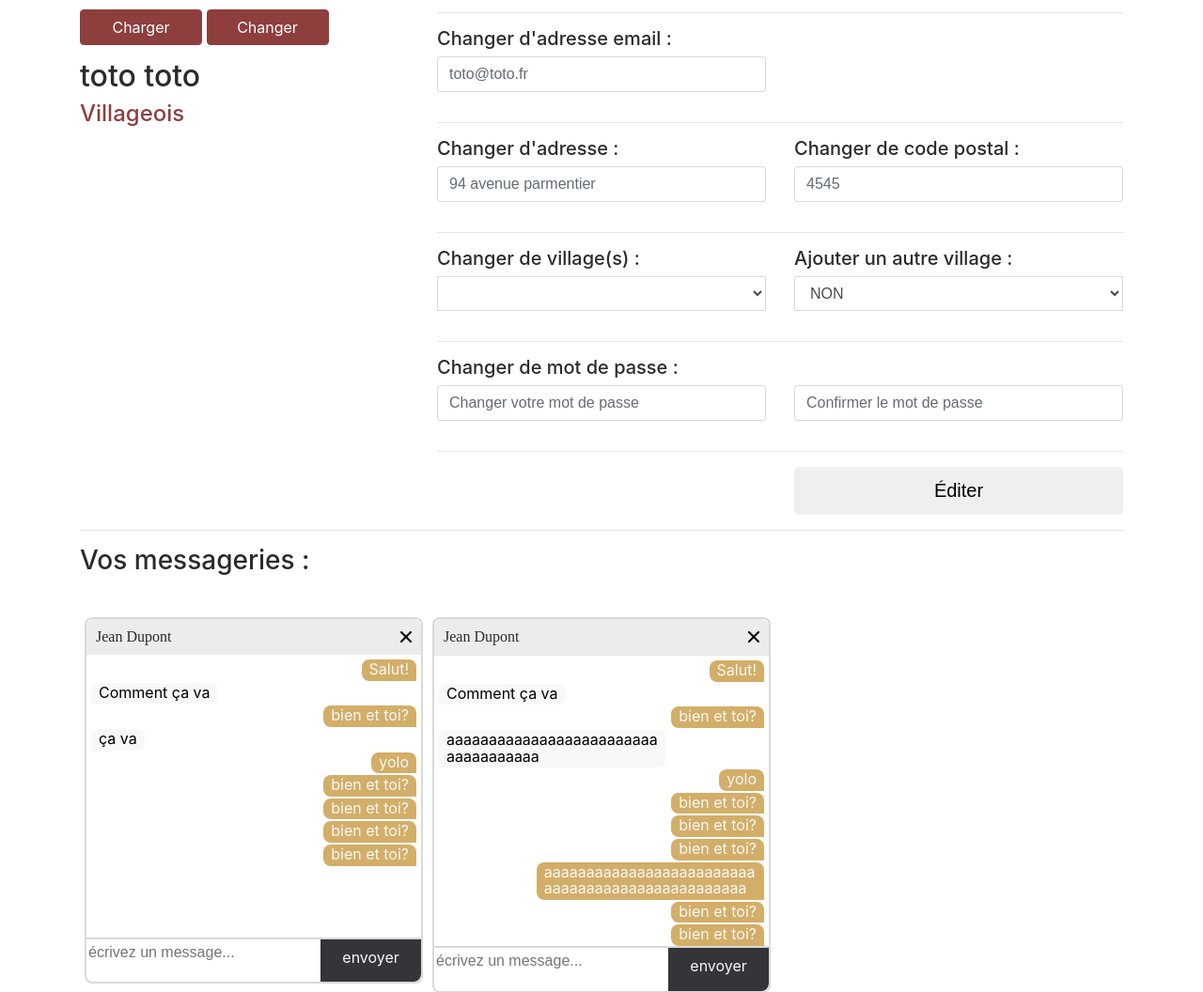
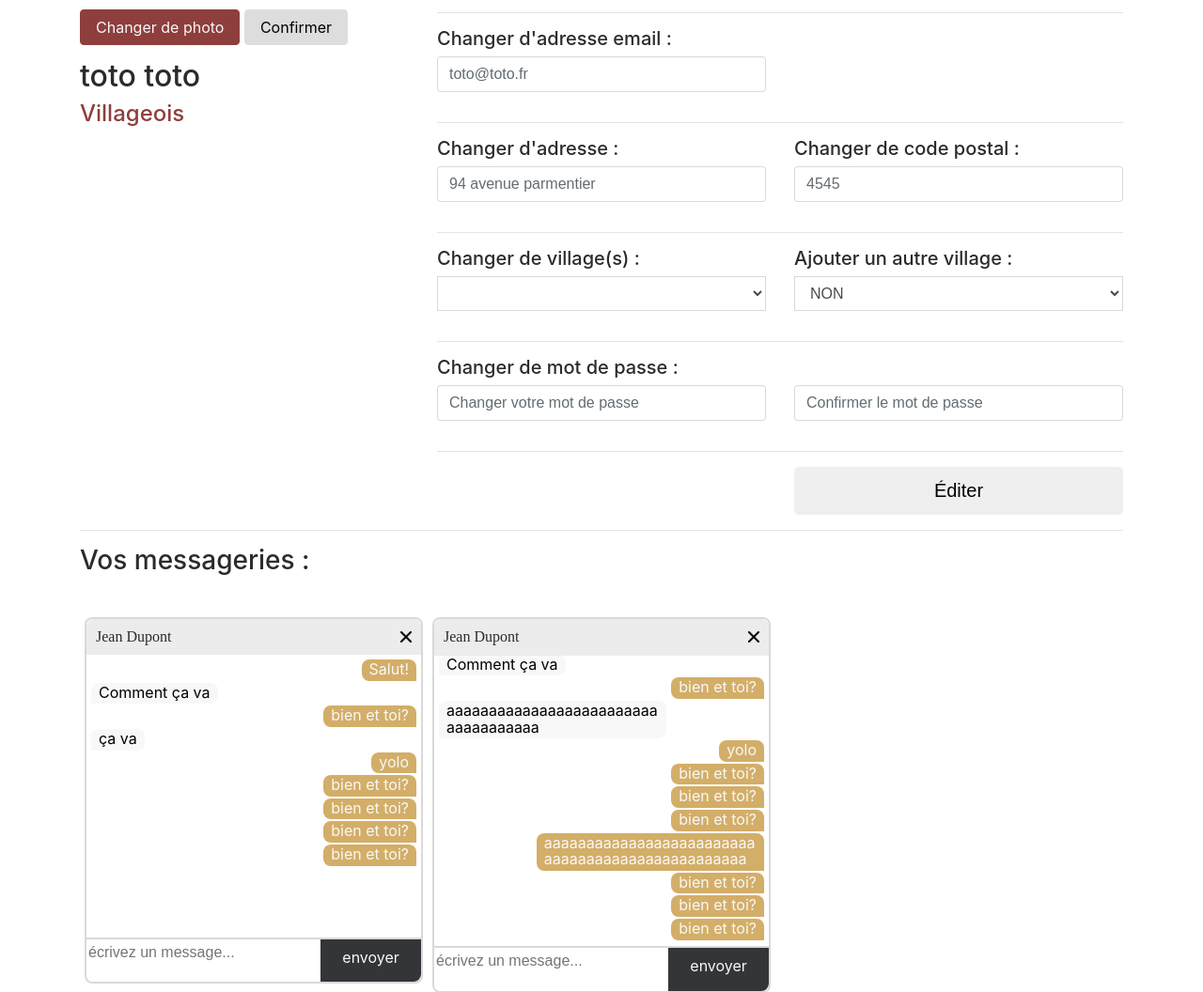
Before and after one commit to nekodemaker/project_vill_artisan, a PHP site: page /index.php?action=profile in a window 1280 px wide. Shown: the part 165-1221 px from the top of the page at 94% size. Run offline with PHP 8.4, Linux system fonts and the light colour scheme; a user stored in the database is signed in; data comes from the database, SQL or seed files in the repository; data that the repository does not hold is empty; some libraries are stand-ins or nearby versions; some web fonts are replaced.

Commit message:
added style for profile page

```diff
--- a/views/profile.html.twig
+++ b/views/profile.html.twig
@@ -12,14 +12,14 @@
                             <img src="{{user.user_pic}}" alt="no picture" class="img-circle img-thumbnail"><br> <!-- faut garder cette images par défaut -->
                             <form method="POST" action="?action=changeProfilePic" enctype="multipart/form-data">
                                     <input type="hidden" name="MAX_FILE_SIZE" value="1048576" />
-                                    <label class="btn btn-primary">
-                                    Charger
-                                    <input type="file" style="display: none;" name="my-pic" id="my-pic" /><br />
+                                    <label class="btn change_photo">
+                                        Changer de photo
+                                        <input type="file" style="display: none;" name="my-pic" id="my-pic" required/>
                                     </label>
-                                     <label class="btn btn-primary">
-                                     Changer
-                                     <input type="submit" style="display: none;" name="submit" value="Envoyer" />
-                                     </label>
+                                    <label class="btn confirm_change_photo">
+                                        Confirmer
+                                        <input  type="submit" style="display: none;" name="submit" value="Envoyer" />
+                                    </label>
                             </form>
                             <h2>{{user.lastname}} {{user.firstname}}</h2>
                             <h4>Villageois</h4> <!-- status -->
--- a/web/script.js
+++ b/web/script.js
@@ -147,6 +147,11 @@ window.onload = function () {
     if (formEditArticle != undefined)
         submitOnEditArticle();
 
+    var element = document.getElementsByClassName("chat");
+    for(var i=0; i < element.length; i++){
+        element[i].scrollTop = element[i].scrollHeight;
+    }
+
 };
 
 $(document).on('click', '.arrow_slide_down_button', function(event){
--- a/web/style.css
+++ b/web/style.css
@@ -630,10 +630,17 @@ html body #main_container #profile_container {
 }
 html body #main_container #profile_container .container .row .col-md-12 .profile_infos .btn {
   margin: 10px 0 0 0;
-  width: 130px;
+  cursor: pointer;
+  color: #f8f8f8;
+}
+html body #main_container #profile_container .container .row .col-md-12 .profile_infos .change_photo {
   background-color: #8e3e3d;
   border: 1px solid #8e3e3d;
-  cursor: pointer;
+}
+html body #main_container #profile_container .container .row .col-md-12 .profile_infos .confirm_change_photo {
+  background-color: #dddddd;
+  border: 1px solid #dddddd;
+  color: #000;
 }
 html body #main_container #profile_container .container .row .col-md-12 .profile_infos h2 {
   margin: 15px 0 10px 0;
--- a/web/style.scss
+++ b/web/style.scss
@@ -617,10 +617,19 @@ html{
                             .profile_infos{
                                 .btn{
                                     margin: 10px 0 0 0;
-                                    width: 130px;
+                                    cursor: pointer;
+                                    color: $white;
+                                }
+
+                                .change_photo{
                                     background-color: $red;
                                     border: 1px solid $red;
-                                    cursor: pointer;
+                                }
+
+                                .confirm_change_photo{
+                                    background-color: rgb(221, 221, 221);
+                                    border: 1px solid rgb(221, 221, 221);
+                                    color: #000;
                                 }
 
                                 h2{
@@ -648,9 +657,6 @@ html{
                         }
                     }
                 }
-            }
-            hr{
-
             }
             .contact_container{
                 margin: 40px 0 40px 0;
```
Also changed, not shown: 1 other file.
